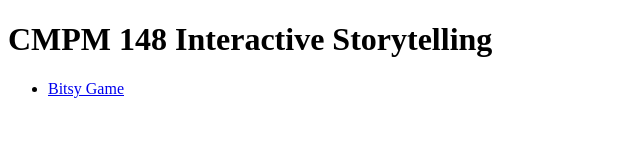
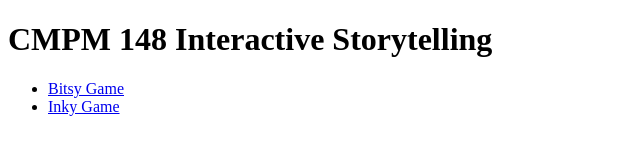
Before and after one commit to AnnaY6210/CMPM148, a plain HTML site: page index.html in a window 1280 px wide. Shown: the full height of the page, 0-640 px from the left. Drawn offline with Linux system fonts and the light colour scheme.

Commit message:
added link for inky game

```diff
--- a/index.html
+++ b/index.html
@@ -9,6 +9,9 @@
             <li>
                 <a href="asgn1/index.html">Bitsy Game</a>
             </li>
+            <li>
+                <a href="winds_of_change/index.html">Inky Game</a>
+            </li>
         </ul>
     </body>
 </html>
```
